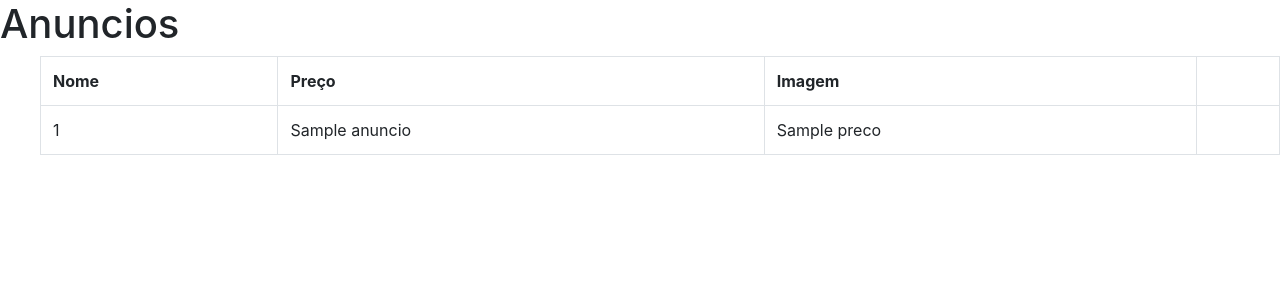
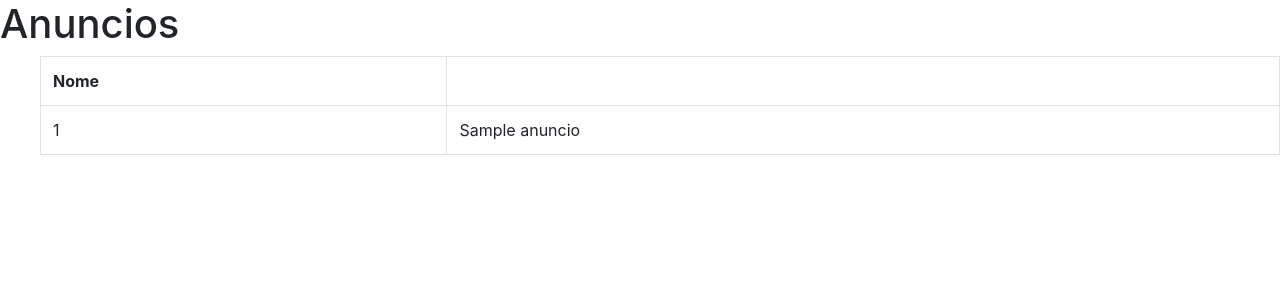
Before and after one commit to caiocesar04/projeto_integrador, a PHP site: template brashop/app/views/anuncios/search.php in a window 1280 px wide. Shown: the part 92-392 px from the top of the page. Run offline with PHP 8.4, Linux system fonts and the light colour scheme; the template is opened without the code that fills it: most values are stand-ins (such as "Sample title", 1, 10 or a date in 2020).

Commit message:
Add files via upload

```diff
--- a/brashop/app/views/anuncios/search.php
+++ b/brashop/app/views/anuncios/search.php
@@ -27,16 +27,13 @@
       <td><table class = 'table table-hover-table-striped table-bordered'></td>
           <tr>
           <th>Nome</th>
-          <th>Preço</th>
-          <th>Imagem</th>
+
           </tr>
         <?php foreach($data['anuncios'] as $user): ?>
 
           <tr>
           <td><?= $user['id'] ?></td>
           <td><?= $user['nome'] ?></td>
-          <td><?= $user['preco'] ?></td>
-          <td><img src="<? $user['imagem']; ?>"></img></td>
 
 
         <?php endforeach; ?>
--- a/brashop/app/views/helpers/menuChat.php
+++ b/brashop/app/views/helpers/menuChat.php
@@ -12,7 +12,9 @@
 
     </div>
     <form method="post" action="./ChatController.php?action=create">
+    <h3> Nome</h3>
         <input type="text" name="nome" peacholoader="Nome">
+        <h3> Mensagem</h3>
         <input type="text" name="mensagem" peacholoader="mensagem">
         <input type="submit" value="Enviar">
     </form>
--- a/brashop/app/views/usuarios/chat.php
+++ b/brashop/app/views/usuarios/chat.php
@@ -30,5 +30,5 @@ foreach($data['chat'] as $user){
     </body>
     <?php
 include_once __DIR__ . "/../helpers/menuChat.php";
-?
+?>
 </html>
--- a/brashop/app/views/usuarios/usuarioChat.php
+++ b/brashop/app/views/usuarios/usuarioChat.php
@@ -12,7 +12,9 @@
 
     </div>
     <form method="post" action="./ChatController.php?action=create">
+    <h3> Nome</h3>
         <input type="text" name="nome" peacholoader="Nome">
+        <h3> Mensagem</h3>
         <input type="text" name="mensagem" peacholoader="mensagem">
         <input type="submit" value="Enviar">
     </form>
```
Also changed, not shown: brashop/app/controllers/AnuncioController.php (line endings or trailing spaces), brashop/app/models/AnuncioModel.php (line endings or trailing spaces), brashop/app/repository/AnuncioRepository.php (line endings or trailing spaces).
